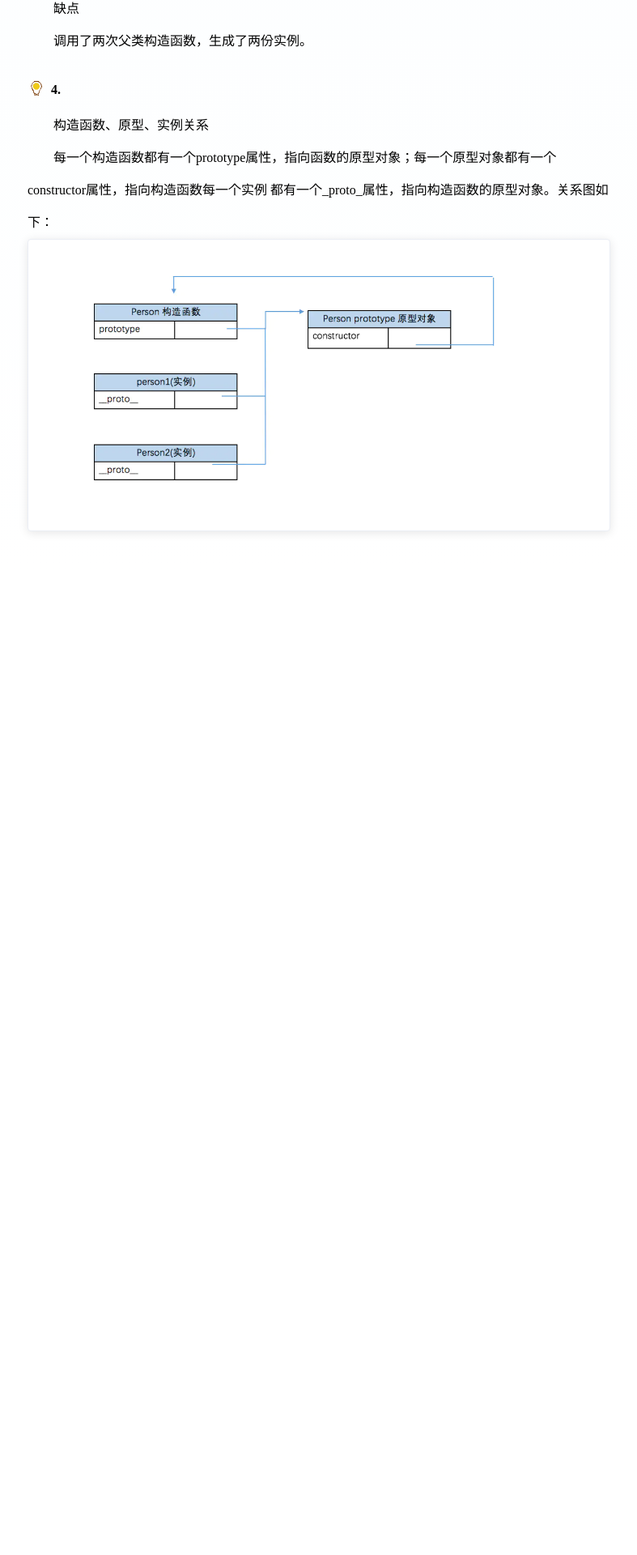
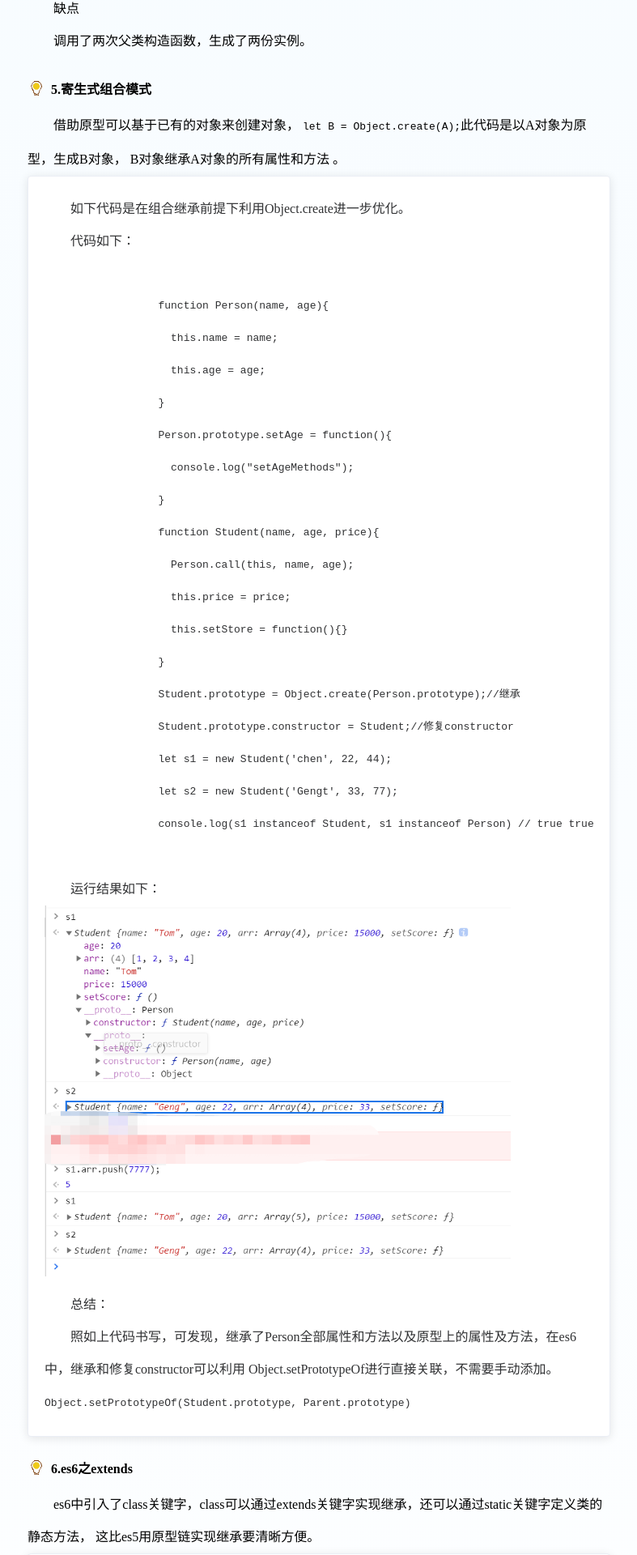
Before and after one commit to gt3060/interview-skill, a Vue app: page /jsInherit in a window 1280 px wide. Shown: the part 6530-8450 px from the top of the page at 81% size, without its empty margins (151-938 px from the left). Before the commit the page ends 7236 px from the top, so only its background shows below. Built offline with nearby package versions, Linux system fonts and the light colour scheme.

Commit message:
feat 新增继承2

```diff
--- a/src/views/jsInherit/jsInherit.vue
+++ b/src/views/jsInherit/jsInherit.vue
@@ -18,25 +18,28 @@
             <img src="@/components/picture/javascript8.jpeg" class="imgStyle" />
           </div>
           <div class="titleFontStyle">
-            <span style="font-size:25px">Javascript进阶篇七</span>
+            <span style="font-size: 25px">Javascript进阶篇七</span>
             <el-divider></el-divider>
             <p>此篇主要讲述javascript的各种继承。</p>
           </div>
         </div>
-        <div style="display:flex">
-          <div style="width:75%;">
+        <div style="display: flex">
+          <div style="width: 75%">
             <div class="catalogStyle fontStyle">
-              <div style="display:flex;">
+              <div style="display: flex">
                 <img
                   src="@/assets/CONTENT DELIVERY.png"
-                  style="width:24px;height:24px; margin-top:6px"
+                  style="width: 24px; height: 24px; margin-top: 6px"
                 />
-                <span style="font-size:22px; font-weight: bold; margin-left:10px">内容</span>
+                <span
+                  style="font-size: 22px; font-weight: bold; margin-left: 10px"
+                  >内容</span
+                >
               </div>
               <el-divider></el-divider>
-              <div style="margin:20px 0px;">
-                <div style="display:flex">
-                  <div style="margin-right:7px; margin-top:4px;">
+              <div style="margin: 20px 0px">
+                <div style="display: flex">
+                  <div style="margin-right: 7px; margin-top: 4px">
                     <img src="@/assets/light.png" />
                   </div>
                   <h4>1.前言</h4>
@@ -52,16 +55,20 @@
                   </el-card>
                 </div>
               </div>
-              <div style="margin:20px 0px;">
-                <div style="display:flex">
-                  <div style="margin-right:7px; margin-top:4px;">
+              <div style="margin: 20px 0px">
+                <div style="display: flex">
+                  <div style="margin-right: 7px; margin-top: 4px">
                     <img src="@/assets/light.png" />
                   </div>
                   <h4>2.原型链继承</h4>
                 </div>
                 <div class="fontIndent">
-                  <p>基本思想：利用原型让一个引用类型继承另一个引用类型的属性和方法。</p>
-                  <p>核心：原型链对象变成父类实例，子类就可以调用父类的方法和属性。</p>
+                  <p>
+                    基本思想：利用原型让一个引用类型继承另一个引用类型的属性和方法。
+                  </p>
+                  <p>
+                    核心：原型链对象变成父类实例，子类就可以调用父类的方法和属性。
+                  </p>
                   <el-card>
                     <p>具体实现：</p>
                     <pre>
@@ -88,10 +95,13 @@
                     <img src="@/assets/jsInherit2.jpg" width="90%" />
                     <p>总结：</p>
                     <p>
-                      子类(s1/s2)的实例就可以通过__proto__访问到 Student.prototype 也就是Person的实例（
-                      <code>s1.__proto__ === Student.prototype</code>），这样就可以访问到父类的私有方法；
+                      子类(s1/s2)的实例就可以通过__proto__访问到
+                      Student.prototype 也就是Person的实例（
+                      <code>s1.__proto__ === Student.prototype</code
+                      >），这样就可以访问到父类的私有方法；
                       然后再通过__proto__指向父类的prototype就可以获得到父类原型上的方法（
-                      <code>s1.__protot__.__proto__ === Parent.prototype</code>）。于是做到了将父类的私有、公有方法和属性都当做子类的公有属性。
+                      <code>s1.__protot__.__proto__ === Parent.prototype</code
+                      >）。于是做到了将父类的私有、公有方法和属性都当做子类的公有属性。
                     </p>
                   </el-card>
                   <p>
@@ -100,17 +110,26 @@
                   </p>
                   <p class="code">
                     即
-                    <code>如果s1中的play数组中增加值，那么s2中的play属性也会跟着变化。</code>
+                    <code
+                      >如果s1中的play数组中增加值，那么s2中的play属性也会跟着变化。</code
+                    >
                   </p>
-                  <p>另外注意一点的是，我们需要在子类中添加新的方法或者是重写父类的方法时候，切记一定要放到替换原型的语句之后。</p>
+                  <p>
+                    另外注意一点的是，我们需要在子类中添加新的方法或者是重写父类的方法时候，切记一定要放到替换原型的语句之后。
+                  </p>
                   <p class="code">
                     <code>即：</code>
                   </p>
                   <p class="code">
-                    <code>// Student.prototype.sayHello = function () { }//在这里写子类的原型方法和属性是无效的，</code>
+                    <code
+                      >// Student.prototype.sayHello = function () {
+                      }//在这里写子类的原型方法和属性是无效的，</code
+                    >
                   </p>
                   <p class="code">
-                    <code>//因为会改变原型的指向，所以应该放到重新指定之后</code>
+                    <code
+                      >//因为会改变原型的指向，所以应该放到重新指定之后</code
+                    >
                   </p>
                   <p class="code">
                     <code>Student.prototype = new Person()</code>
@@ -127,13 +146,16 @@
                   <ul>
                     <li>来自原型对象的所有属性被所有实例共享;</li>
                     <li>创建子类实例时，无法向父类构造函数传参;</li>
-                    <li>要想为子类新增属性和方法，必须要在Student.prototype = new Person() 之后执行，不能放到构造器中</li>
+                    <li>
+                      要想为子类新增属性和方法，必须要在Student.prototype = new
+                      Person() 之后执行，不能放到构造器中
+                    </li>
                   </ul>
                 </div>
               </div>
-              <div style="margin:20px 0px;">
-                <div style="display:flex">
-                  <div style="margin-right:7px; margin-top:4px;">
+              <div style="margin: 20px 0px">
+                <div style="display: flex">
+                  <div style="margin-right: 7px; margin-top: 4px">
                     <img src="@/assets/light.png" />
                   </div>
                   <h4>3.构造函数继承</h4>
@@ -173,20 +195,26 @@
                   </ul>
                   <p>缺点</p>
                   <ul>
-                    <li>只能继承父类的实例属性和方法，不能继承原型属性和方法;</li>
-                    <li>无法实现函数复用，每个子类都有父类实例函数的副本，影响性能.</li>
+                    <li>
+                      只能继承父类的实例属性和方法，不能继承原型属性和方法;
+                    </li>
+                    <li>
+                      无法实现函数复用，每个子类都有父类实例函数的副本，影响性能.
+                    </li>
                   </ul>
                 </div>
               </div>
-              <div style="margin:20px 0px;">
-                <div style="display:flex">
-                  <div style="margin-right:7px; margin-top:4px;">
+              <div style="margin: 20px 0px">
+                <div style="display: flex">
+                  <div style="margin-right: 7px; margin-top: 4px">
                     <img src="@/assets/light.png" />
                   </div>
                   <h4>4.原型链+构造函数的组合继承</h4>
                 </div>
                 <div class="fontIndent">
-                  <p>这种方式关键在于:通过调用父类构造，继承父类的属性并保留传参的优点，然后通过将父类实例作为子类原型，实现函数复用。</p>
+                  <p>
+                    这种方式关键在于:通过调用父类构造，继承父类的属性并保留传参的优点，然后通过将父类实例作为子类原型，实现函数复用。
+                  </p>
                   <el-card>
                     <pre>
 
@@ -216,7 +244,8 @@
                     <img src="@/assets/jsInherit4.jpg" width="85%" />
                     <p>总结：</p>
                     <p>
-                      这种方式融合原型链继承和构造函数的优点，是 JavaScript 中最常用的继承模式。
+                      这种方式融合原型链继承和构造函数的优点，是 JavaScript
+                      中最常用的继承模式。
                       不过也存在缺点就是无论在什么情况下，都会调用两次构造函数：一次是在创建子类型原型的时候，
                       另一次是在子类型构造函数的内部，子类型最终会包含父类型对象的全部实例属性，但我们不得不在调用子类构造函数时重写这些属性。
                     </p>
@@ -231,21 +260,102 @@
                   <p>调用了两次父类构造函数，生成了两份实例。</p>
                 </div>
               </div>
-              <div style="margin:20px 0px;">
-                <div style="display:flex">
-                  <div style="margin-right:7px; margin-top:4px;">
+              <div style="margin: 20px 0px">
+                <div style="display: flex">
+                  <div style="margin-right: 7px; margin-top: 4px">
                     <img src="@/assets/light.png" />
                   </div>
-                  <h4>4.</h4>
+                  <h4>5.寄生式组合模式</h4>
                 </div>
                 <div class="fontIndent">
-                  <p>构造函数、原型、实例关系</p>
                   <p>
-                    每一个构造函数都有一个prototype属性，指向函数的原型对象；每一个原型对象都有一个constructor属性，指向构造函数每一个实例
-                    都有一个_proto_属性，指向构造函数的原型对象。关系图如下：
+                    借助原型可以基于已有的对象来创建对象，
+                    <code>let B = Object.create(A);</code
+                    >此代码是以A对象为原型，生成B对象，
+                    B对象继承A对象的所有属性和方法 。
                   </p>
                   <el-card>
-                    <img src="@/assets/jsInherit.jpg" width="80%" />
+                    <p>
+                      如下代码是在组合继承前提下利用Object.create进一步优化。
+                    </p>
+                    <p>代码如下：</p>
+                    <pre>
+
+                  function Person(name, age){
+                    this.name = name;
+                    this.age = age;
+                  }
+                  Person.prototype.setAge = function(){
+                    console.log("setAgeMethods");
+                  }
+                  function Student(name, age, price){
+                    Person.call(this, name, age);
+                    this.price = price;
+                    this.setStore = function(){}
+                  }
+                  Student.prototype = Object.create(Person.prototype);//继承
+                  Student.prototype.constructor = Student;//修复constructor
+                  let s1 = new Student('chen', 22, 44);
+                  let s2 = new Student('Gengt', 33, 77);
+                  console.log(s1 instanceof Student, s1 instanceof Person) // true true
+                    </pre>
+                    <p>运行结果如下：</p>
+                    <img src="@/assets/jsInherit5.jpg" width="85%" />
+                    <p>总结：</p>
+                    <p>
+                      照如上代码书写，可发现，继承了Person全部属性和方法以及原型上的属性及方法，在es6中，继承和修复constructor可以利用
+                      Object.setPrototypeOf进行直接关联，不需要手动添加。<code
+                        >Object.setPrototypeOf(Student.prototype,
+                        Parent.prototype)</code
+                      >
+                    </p>
+                  </el-card>
+                </div>
+              </div>
+              <div style="margin: 20px 0px">
+                <div style="display: flex">
+                  <div style="margin-right: 7px; margin-top: 4px">
+                    <img src="@/assets/light.png" />
+                  </div>
+                  <h4>6.es6之extends</h4>
+                </div>
+                <div class="fontIndent">
+                  <p>
+                    es6中引入了class关键字，class可以通过extends关键字实现继承，还可以通过static关键字定义类的静态方法，
+                    这比es5用原型链实现继承要清晰方便。
+                  </p>
+                  <el-card>
+                    <pre>
+
+                  class Person{
+                    //调用类的构造方法
+                    constructor(name, age){
+                      this.name = name;
+                      this.age = age;
+                    }
+                    //定义一半的方法
+                    showName(){
+                      console.log("调用父类的方法");
+                      console.log(this.name, this.age);
+                    }
+                  }
+                  let p1 = new Person('Geng', 24);
+                  console.log(p1);
+                  //定义一个子类
+                  class Student extends Person{
+                    constructor(name, age, price){
+                      super(name, age);//通过super调用父类的构造方法
+                      this.price = price;
+                    }
+                    showName(){
+                      console.log("调用子类的方法");
+                      console.log(this.name, this.age, this.price);
+                    }
+                  }
+                  let s1 = new Student('Chen', 25, 10000);
+                  console.log(s1);
+                  s1.showName();
+                    </pre>
                   </el-card>
                 </div>
               </div>
```
Also changed, not shown: src/assets/jsInherit5.jpg (added).
